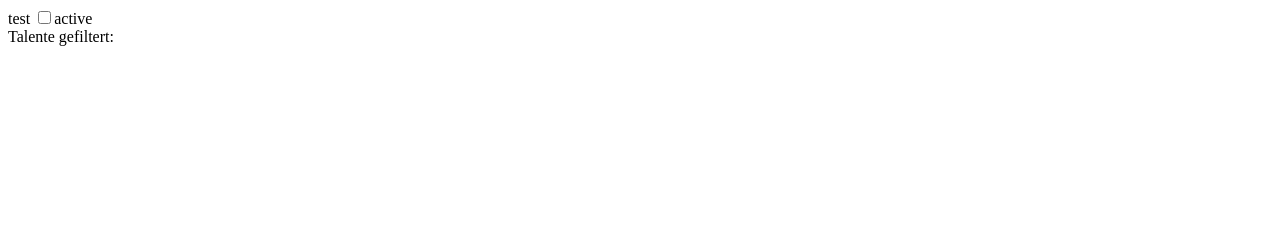
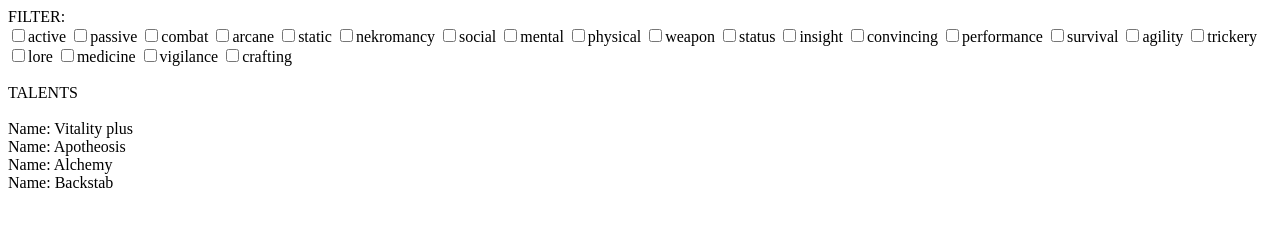
Before and after one commit to ja-kuda/ja-kuda.github.io, a plain HTML site: page talents.html in a window 1280 px wide. Drawn offline with nearby package versions, Linux system fonts and the light colour scheme.

Commit message:
talents test

```diff
--- a/talents.html
+++ b/talents.html
@@ -7,13 +7,33 @@
   <body onload="loadFile()">
 
 
-    <label id="filterLabel">test</label>
-
+    <label id="filterLabel">FILTER: </label>
+    <br>
     <label><input id="active" type="checkbox" onclick="filter(this)" />active</label>
-
-    <div id="setter">
-      Talente gefiltert:
-    </div>
+    <label><input id="passive" type="checkbox" onclick="filter(this)" />passive</label>
+    <label><input id="combat" type="checkbox" onclick="filter(this)" />combat</label>
+    <label><input id="arcane" type="checkbox" onclick="filter(this)" />arcane</label>
+    <label><input id="static" type="checkbox" onclick="filter(this)" />static</label>
+    <label><input id="nekromancy" type="checkbox" onclick="filter(this)" />nekromancy</label>
+    <label><input id="social" type="checkbox" onclick="filter(this)" />social</label>
+    <label><input id="mental" type="checkbox" onclick="filter(this)" />mental</label>
+    <label><input id="physical" type="checkbox" onclick="filter(this)" />physical</label>
+    <label><input id="weapon" type="checkbox" onclick="filter(this)" />weapon</label>
+    <label><input id="status" type="checkbox" onclick="filter(this)" />status</label>
+    <label><input id="insight" type="checkbox" onclick="filter(this)" />insight</label>
+    <label><input id="convincing" type="checkbox" onclick="filter(this)" />convincing</label>
+    <label><input id="performance" type="checkbox" onclick="filter(this)" />performance</label>
+    <label><input id="survival" type="checkbox" onclick="filter(this)" />survival</label>
+    <label><input id="agility" type="checkbox" onclick="filter(this)" />agility</label>
+    <label><input id="trickery" type="checkbox" onclick="filter(this)" />trickery</label>
+    <label><input id="lore" type="checkbox" onclick="filter(this)" />lore</label>
+    <label><input id="medicine" type="checkbox" onclick="filter(this)" />medicine</label>
+    <label><input id="vigilance" type="checkbox" onclick="filter(this)" />vigilance</label>
+    <label><input id="crafting" type="checkbox" onclick="filter(this)" />crafting</label>
+    <br><br>
+    <div>TALENTS</div>
+    <br>
+    <div id="setter"></div>
 
 
   </body>
--- a/talents.js
+++ b/talents.js
@@ -15,18 +15,34 @@ function loadFile(){
         console.log(element.tags);
       });
       allTalents = data;
+      showAllTalents();
     });
+}
+
+
+function showAllTalents(){
+    allTalents.talents.forEach(element => {
+        const newDiv = document.createElement("div");
+        newDiv.setAttribute("id", element.name);
+        const newContent = document.createTextNode("Name: " + element.name);
+        newDiv.appendChild(newContent);
+        const currentDiv = document.getElementById("setter");
+        document.body.insertBefore(newDiv, currentDiv);
+    });
+}
+
+
+function resetfilters(){
+
 }
 
 
 function filter(checkbox){
     allTalents.talents.forEach(element => {
-        if(checkbox.id == element.name){
-            const newDiv = document.createElement("div");
-            const newContent = document.createTextNode(element);
-            newDiv.appendChild(newContent);
-            const currentDiv = document.getElementById("setter");
-            document.body.insertBefore(newDiv, currentDiv);
-        }
+        element.tags.forEach(tag => {
+            if(checkbox.id != tag && checkbox.checked == true){
+                //DIV mit id = name von element sichtbar machen / andere unsichtbar machen
+            }
+        });
     });
 }
--- a/talents.json
+++ b/talents.json
@@ -1,28 +1,36 @@
 {
     "talents": [
         {
-            "name": "active",
+            "name": "Vitality plus",
             "prerequisites": "",
             "charges": "",
             "costs": "",
-            "effects": "",
-            "tags": [""]
+            "effects": "Increase your HP by +2.",
+            "tags": ["passive, general, HP"]
         },
         {
             "name": "Apotheosis",
             "prerequisites": "You are devoted to a god",
             "charges": "1 charge",
             "costs": "You lose this talent",
-            "effects": "Gain a new talent",
-            "tags": ["ascenscion", "transformation", "charge"]
+            "effects": "Choose a transformation based on your god. You gain an ability fitting that transformation and lose this talent. Talk with your GM about the specifics of your new talent.",
+            "tags": ["ascenscion", "shapeshift"]
         },
         {
-            "name": "active",
+            "name": "Alchemy",
             "prerequisites": "",
             "charges": "",
-            "costs": "Any number of rest dice",
-            "effects": "Spend a number of rest dice to roll insight with +1 die per rest die spent.",
-            "tags": ["ascenscion", "active", "rest dice"]
+            "costs": "",
+            "effects": "You can use alchemy formulas. Create alchemical ingredients by using rest dice the same way you would restore HP. (Roll any number of rest dice and gain the result as ingredients) This talent allows you to learn more specialized alchemy talents.",
+            "tags": ["crafting", "base"]
+        },
+        {
+            "name": "Backstab",
+            "prerequisites": "A light weapon",
+            "charges": "",
+            "costs": "",
+            "effects": "Deal +3 damage when attacking distracted or surprised targets.",
+            "tags": ["combat", "passive"]
         }
     ]
 }
```
